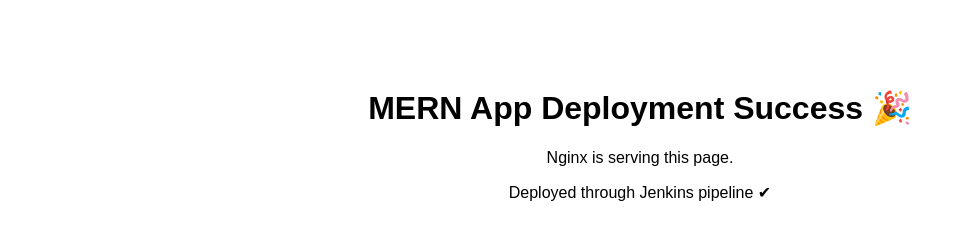
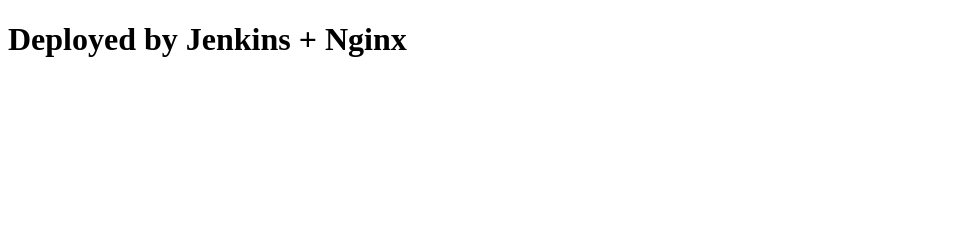
Before and after one commit to TspTv94/ngnix, a plain HTML site: page Index.html in a window 1280 px wide. Shown: the whole page, without its empty margins (0-965 px from the left). Drawn offline with Linux system fonts and the light colour scheme.

Commit message:
Update Index.html

```diff
--- a/Index.html
+++ b/Index.html
@@ -1,12 +1,6 @@
 <!DOCTYPE html>
 <html>
-<head>
-    <title>MERN Deployment Test</title>
-    <meta charset="UTF-8" />
-</head>
-<body style="font-family: Arial; text-align:center; padding-top:60px;">
-    <h1>MERN App Deployment Success 🎉</h1>
-    <p>Nginx is serving this page.</p>
-    <p>Deployed through Jenkins pipeline ✔</p>
+<body>
+<h1>Deployed by Jenkins + Nginx</h1>
 </body>
 </html>
```
